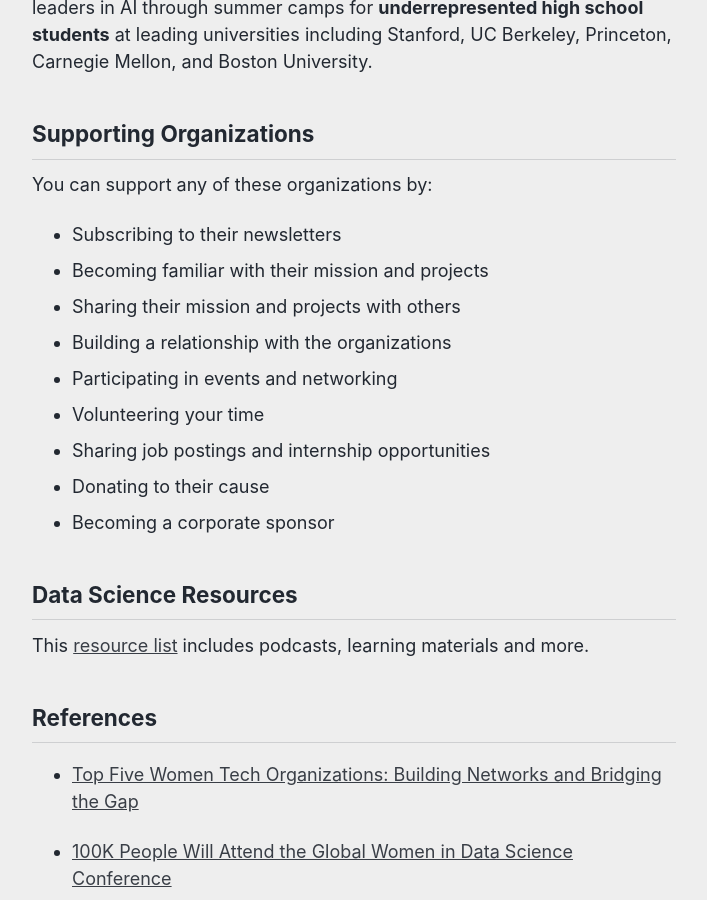
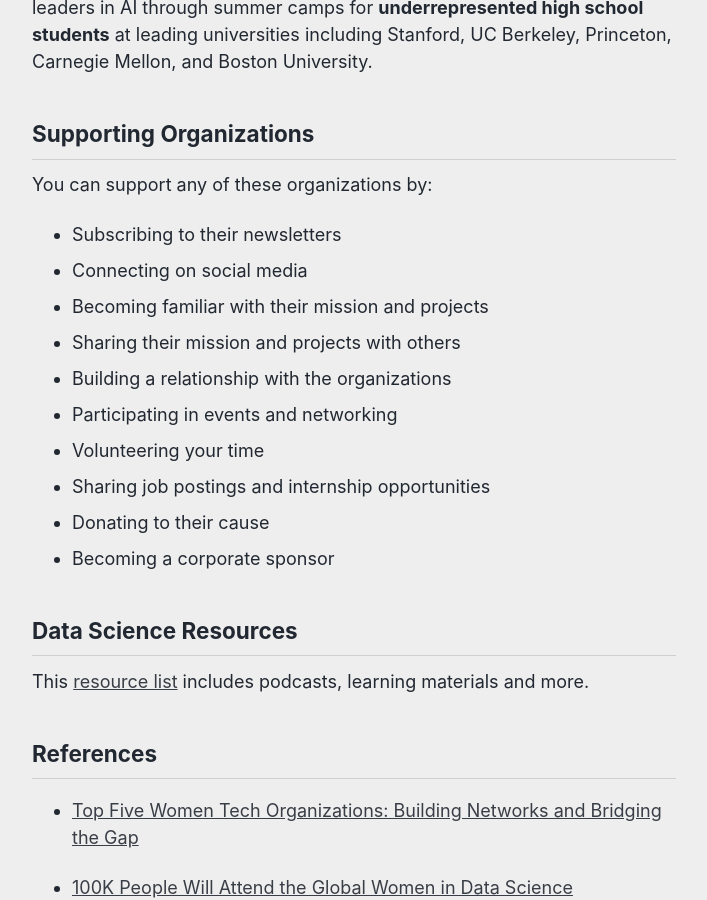
Before and after one commit to reshamas/reshamas.github.io, a Jekyll site: the page built from _posts/2018-05-09-resources-for-women-in-data-science.md, in a window 1280 px wide and 900 px high, scrolled down 8939 px. Shown: the whole window, without its empty margins (286-993 px from the left). Built offline with Jekyll 4.4.1, drawn with Linux system fonts in a browser that asks for light colours; comment, search, counter and statistics services are not loaded.

Commit message:
Update 2018-05-09-resources-for-women-in-data-science.md

```diff
--- a/_posts/2018-05-09-resources-for-women-in-data-science.md
+++ b/_posts/2018-05-09-resources-for-women-in-data-science.md
@@ -240,6 +240,7 @@
 
 You can support any of these organizations by:
 - Subscribing to their newsletters
+- Connecting on social media
 - Becoming familiar with their mission and projects
 - Sharing their mission and projects with others
 - Building a relationship with the organizations
```
